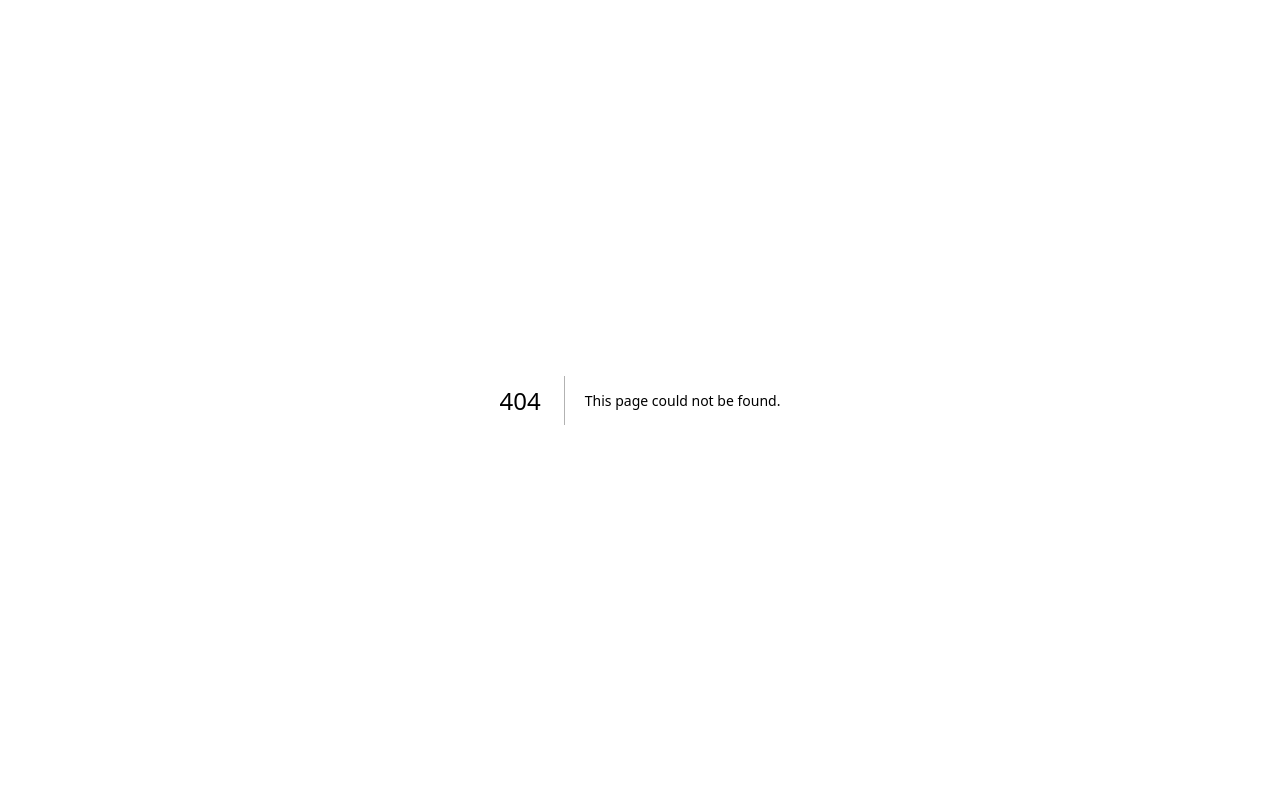
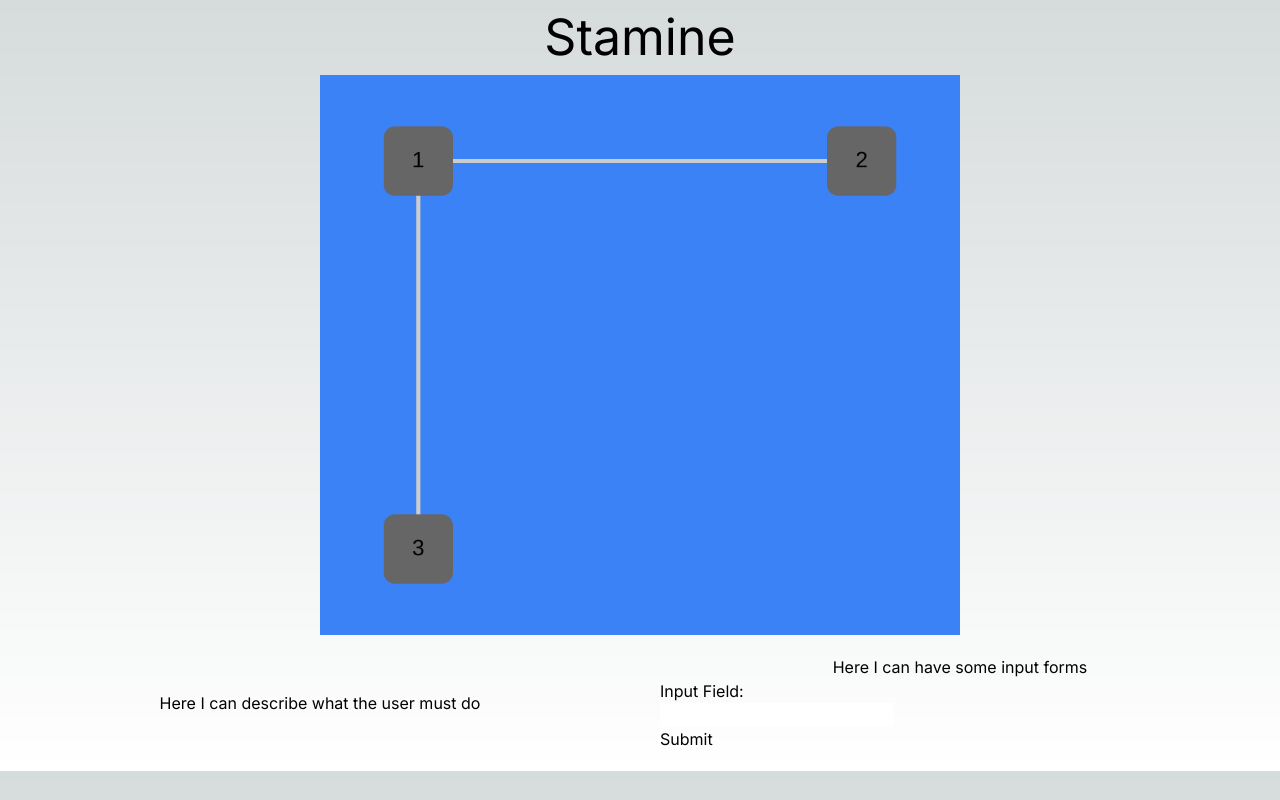
Before and after one commit to henrybarthelemy/Stamine, a Next.js app in the folder stamine/: page /statevisualizer in a window 1280 px wide. Before the commit this address had no page. Built offline with nearby package versions, Linux system fonts and the light colour scheme.

Commit message:
Added stamine page and form

```diff
--- /dev/null
+++ b/stamine/src/app/statevisualizer/page.tsx
@@ -0,0 +1,173 @@
+
+'use client';
+import React, { useEffect, useState } from 'react';
+import cytoscape from 'cytoscape';
+import "./style.css";
+
+const StateVisualizer = () => {
+    const [cy, setCy] = useState(null);
+    const [nodeValue, setNodeValue] = useState<string>('');
+    useEffect(() => {
+        // Initialize Cytoscape
+        const newCy = cytoscape({
+            container: document.getElementById('cy'),
+            elements: [
+                // nodes
+                { data: { id: 'head-1', label: '1' } },
+                { data: { id: 'item-2', label: '2' } },
+                { data: { id: 'item-3', label: '3' } },
+
+                // edges
+                { data: { id: 'edge-1', source: 'head-1', target: 'item-2' } },
+                { data: { id: 'edge-2', source: 'head-1', target: 'item-3' } },
+                // edges can be removed if not needed
+            ],
+            style: [
+                {
+                    selector: 'node:active',
+                    style: {
+                        'overlay-padding': 0,
+                        'overlay-color': 'transparent',
+                        'overlay-opacity': 0,
+                    }
+                },
+                {
+                    selector: 'node:selected',
+                    style: {
+                        'border-width': 0,
+                        'overlay-padding': 0,
+                        'overlay-color': 'transparent',
+                        'overlay-opacity': 0,
+                    }
+                },
+                {
+                    selector: 'node',
+                    style: {
+                        'shape': 'round-rectangle',
+                        'background-color': '#666',
+                        'label': 'data(label)',
+                        'text-valign': 'center',
+                        'text-halign': 'center',
+                        'overlay-opacity': 0,
+                        'border-width': 0,
+                        'width': 50,
+                        'height': 50,
+                        'cursor': 'default'
+                    }
+                },
+                {
+                    selector: 'edge',
+                    style: {
+                        'width': 3,
+                        'line-color': '#ccc'
+                    }
+                },
+                {
+                    selector: 'core',
+                    style: {
+                        'active-bg-opacity': 0,
+                        'active-bg-color': 'transparent',
+                        'active-bg-size': 0,
+
+
+
+                    }
+                },
+                {
+                    selector: 'edge',
+                    style: {
+                        'overlay-padding': 0,
+                        'overlay-color': 'transparent',
+                        'overlay-opacity': 0,
+                    }
+                }
+            ],
+            layout: {
+                name: 'grid',
+                fit: true
+            },
+            // Interaction options
+            userZoomingEnabled: false,
+            userPanningEnabled: false,
+            boxSelectionEnabled: false,
+        });
+
+        newCy.nodes().ungrabify();
+        setCy(newCy);
+        // Function to handle resize
+        const handleResize = () => {
+            newCy.resize();
+            applyTreeLayout(newCy);
+        };
+
+        // Add event listener for resize
+        window.addEventListener('resize', handleResize);
+
+        // Apply initial layout
+        applyTreeLayout(newCy);
+
+        // Remove event listener on cleanup
+        return () => {
+            window.removeEventListener('resize', handleResize);
+            newCy.destroy();
+        };
+    }, []);
+
+    // Function to layout nodes in a horizontal line
+    const applyTreeLayout = (cyInstance) => {
+        const nodes = cyInstance.nodes();
+        const containerWidth = cyInstance.container().offsetWidth;
+        const containerHeight = cyInstance.container().offsetHeight;
+        let depth = 1;
+
+        nodes.forEach((cur) => {
+
+        });
+
+        // Instead of fit, manually set zoom and pan
+        if (nodes.length === 1) {
+            // If only one node, center it without zooming in
+            cyInstance.zoom({
+                level: 1, // Set the zoom level to 1 (or any appropriate level)
+                renderedPosition: { x: containerWidth / 2, y: containerHeight / 2 }
+            });
+        } else {
+            // If more than one node, fit them to the screen with padding
+            cyInstance.fit(nodes, 50); // Include 50 pixels of padding
+        }
+
+        cyInstance.center(nodes); // Center the nodes in the viewport
+    };
+
+
+    return (
+        <div>
+            <div className="title">
+                <p>Stamine</p>
+            </div>
+
+            <div className="cyContainer">
+                <div id='cy' className="bg-blue-500" />
+            </div>
+
+            <div className="fullParent">
+                <div className="halfChild">
+                    <div className="description">
+                        <p>
+                            Here I can describe what the user must do
+                        </p>
+                    </div>
+                </div>
+                <div className="halfChild">
+                    <p> Here I can have some input forms</p>
+                    <form id="yourFormId">
+                        <label htmlFor="inputField">Input Field:</label>
+                        <input type="text" id="inputField" name="inputField" required/>
+                        <button type={"submit"}>Submit</button>
+                    </form>
+                </div>
+            </div>
+        </div>
+    )
+};
+export default StateVisualizer;
--- /dev/null
+++ b/stamine/src/app/statevisualizer/style.css
@@ -0,0 +1,71 @@
+.buttonBar {
+    display: flex;
+    justify-content: center;
+    align-items: center;
+    margin: 20px;
+    gap: 30px;
+}
+.nodeIndexInput {
+    padding: 8px 12px;
+    border: 1px solid #ccc;
+    border-radius: 4px;
+    margin-right: 8px;
+    font-size: 8px; /* Larger font size for better readability */
+    box-shadow: inset 0 1px 3px rgba(0, 0, 0, 0.1); /* subtle inset shadow for depth */
+    transition: border-color 0.3s, box-shadow 0.3s; /* smooth transition for focus effects */
+}
+
+.nodeIndexInput:focus {
+    outline: none;
+    border-color: #007bff; /* a brighter border color when focused */
+    box-shadow: inset 0 1px 3px rgba(0, 0, 0, 0.1), 0 0 8px rgba(0, 123, 255, 0.5); /* glow effect */
+}
+
+.nodeIndexInput::placeholder {
+    color: #aaa; /* a lighter color for placeholder text */
+    font-style: italic;
+}
+
+.cyContainer {
+    display: flex;
+    justify-content: center;
+    align-items: center;
+}
+#cy {
+    width: 50%;
+    height: 70vh;
+}
+.title {
+    text-align: center; /* Center the text horizontally */
+}
+
+.title p {
+    font-size: 50px; /* Adjust the font size as needed */
+}
+
+form {
+    display: flex;
+    flex-direction: column;
+    align-items: flex-start;
+}
+
+.description {
+    text-align: center;
+    padding-top: 10px;
+    padding-bottom: 10px;
+    margin: auto;
+    width: 90%;
+}
+
+.fullParent {
+    display: flex;
+    width: 100%;
+}
+
+.halfChild {
+    flex: 1;
+    padding: 20px;
+    box-sizing: border-box;
+    text-align: center;
+    margin: auto;
+}
```
Also changed, not shown: stamine/package.json (+7 -5 lines), 1 other file (tests, documents, lock files or other folders).
